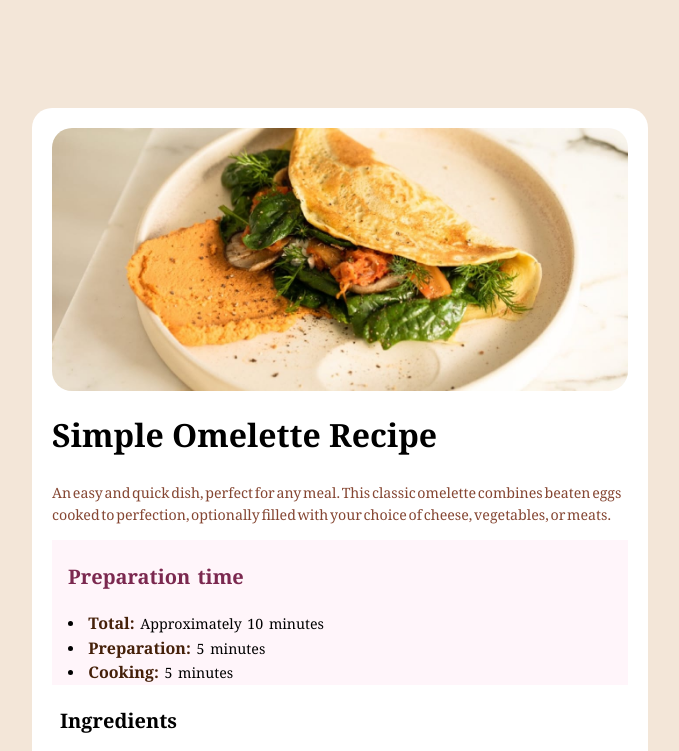
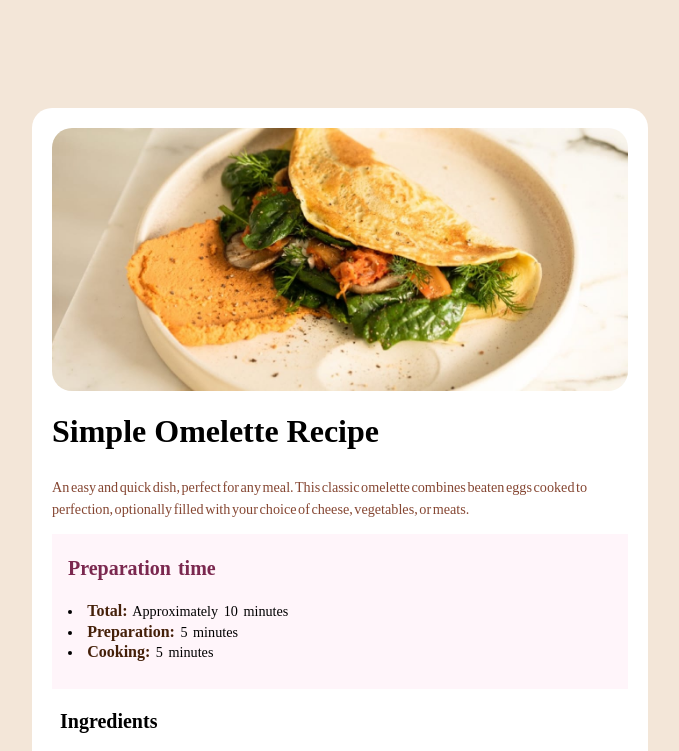
Before and after one commit to shahwaz746/recipe_blog, a plain HTML site: page index.html in a window 1280 px wide. Shown: the top 751 px of the page, without its empty margins (300-979 px from the left). Drawn offline with Linux system fonts and the light colour scheme.

Commit message:
first commit

```diff
--- a/style.css
+++ b/style.css
@@ -4,7 +4,7 @@ height: 200vh;
 display: flex;
 justify-content: center;
 align-items: center;
-font-family: Georgia, 'Times New Roman', Times, serif;
+/* font-family: Georgia, 'Times New Roman', Times, serif; */
 
 
 
```
